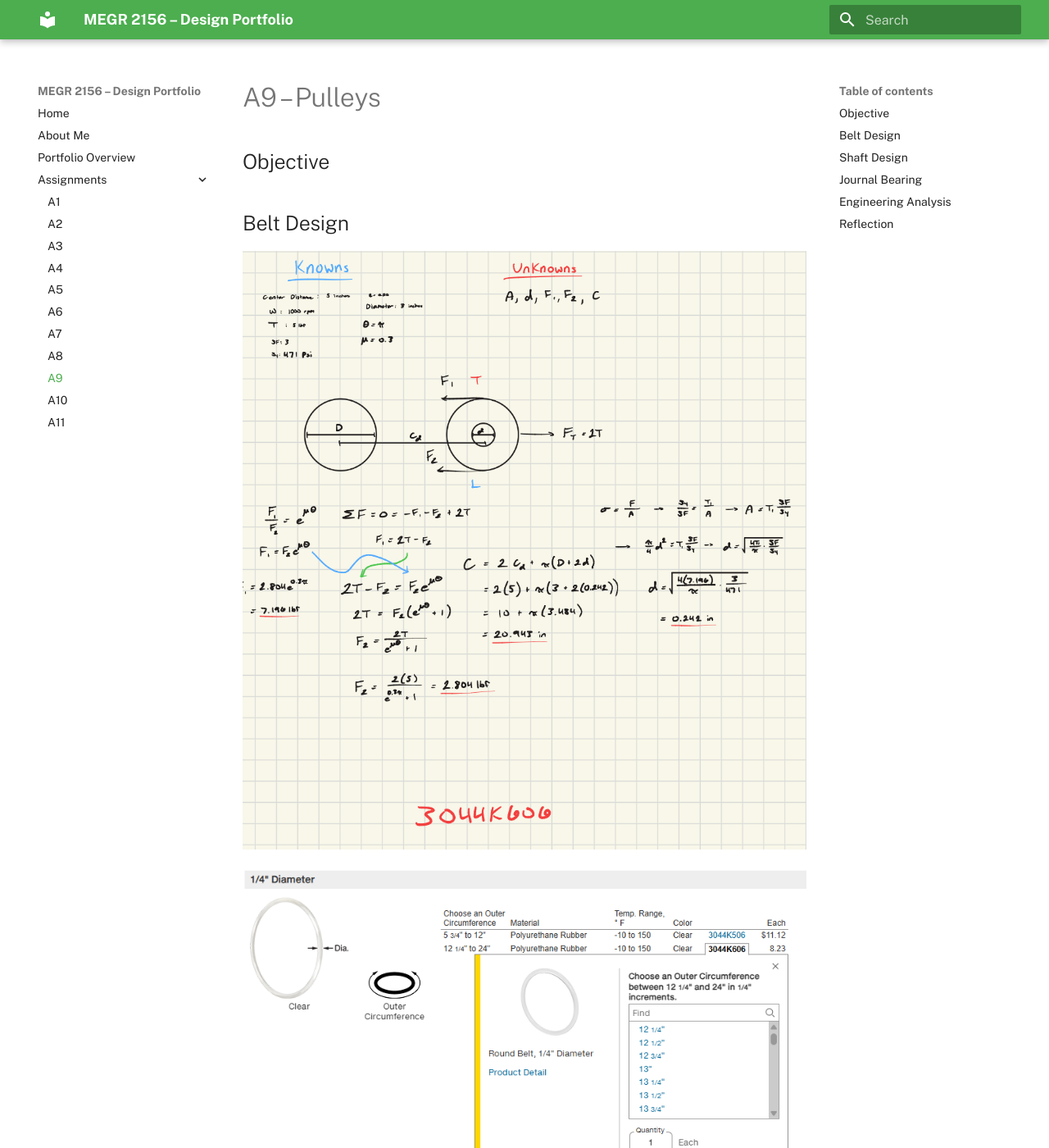
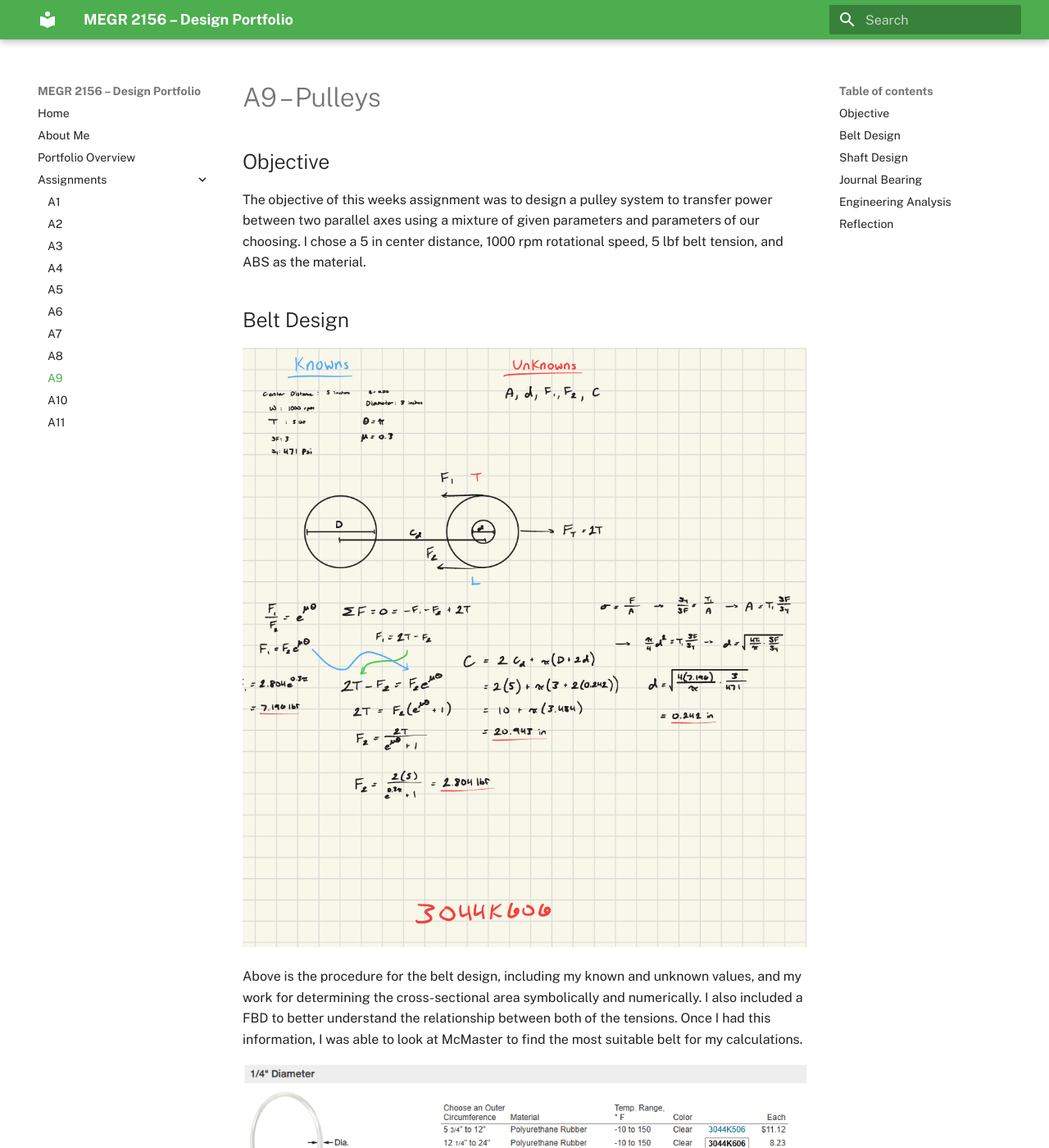
Before and after one commit to Jmswanchara/megr2156-portfolio, an MkDocs documentation site: the page built from docs/assignments/A09/index.md, in a window 1280 px wide and 1400 px high. Shown: the whole window at 82% size. Built offline with MkDocs 1.6.1 and Material for MkDocs 9.7.7, drawn with Linux system fonts in a browser that asks for light colours; some of the changed text lies outside the part shown.

Commit message:
Update index.md with assignment details for A9
Added details about the pulley system design, including objectives and belt selection process.

```diff
--- a/docs/assignments/A09/index.md
+++ b/docs/assignments/A09/index.md
@@ -2,12 +2,17 @@
 
 ## Objective
 
+The objective of this weeks assignment was to design a pulley system to transfer power between two parallel axes using a mixture of given parameters and parameters of our choosing.  I chose a 5 in center distance, 1000 rpm rotational speed, 5 lbf belt tension, and ABS as the material.
 
 ## Belt Design
 
 ![Screenshot 1](ss_1_A9.png)
 
+Above is the procedure for the belt design, including my known and unknown values, and my work for determining the cross-sectional area symbolically and numerically.  I also included a FBD to better understand the relationship between both of the tensions.  Once I had this information, I was able to look at McMaster to find the most suitable belt for my calculations.
+
 ![Screenshot 5](ss_5_A9.png)
+
+With the given information that the belt is made from polyurethane rubber, and my diameter of just under a quarter of an inch, I was able to select 3044K606 as the most suitable belt for my design.
 
 ## Shaft Design
 
```
